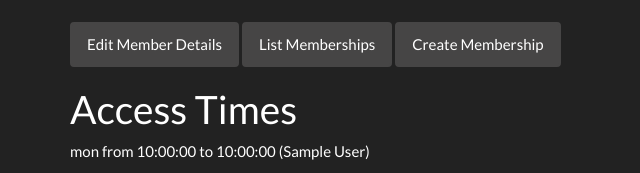
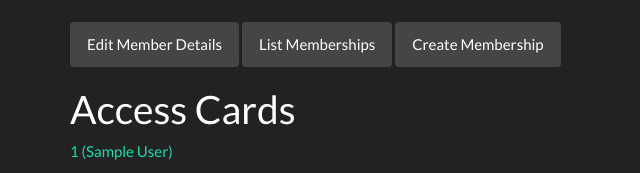
Before and after one commit to C-o-r-E/msys, a Django app: a page that uses msys/members/templates/members/member_details.html in a window 1280 px wide. Shown: the part 719-892 px from the top of the page, without its empty margins (0-640 px from the left). Run offline with Django 3.2, Linux system fonts and the light colour scheme; a user stored in the database is signed in; tables that the repository leaves empty hold one stand-in row (values such as "Sample post"); some libraries are stand-ins or nearby versions.

Commit message:
accessblock only exists in models now

```diff
--- a/msys/members/templates/members/member_details.html
+++ b/msys/members/templates/members/member_details.html
@@ -155,15 +155,6 @@
 <a class="btn btn-default" href="{% url 'addMembershipForMember' member.pk %}">Create Membership</a>
 
 
-{% if access_list %}
-<h1>Access Times</h1>
-{% for access_block in access_list %}
-<p>{{access_block}}</p>
-{% endfor %}
-
-{% endif %} {# if access_list #}
-
-
 {% if access_cards %}
 <h1>Access Cards</h1>
 {% for card in access_cards %}
--- a/msys/members/views.py
+++ b/msys/members/views.py
@@ -84,13 +84,11 @@ def memberDetails(request, member_id):
     logged_in = True
     mem = get_object_or_404(Member, pk=member_id)
 
-    access_list = AccessBlock.objects.filter(member=mem)
     cards = AccessCard.objects.filter(member=mem)
 
     return render(request,
                   'members/member_details.html',
                   {'member': mem,
-                   'access_list': access_list,
                    'access_cards': cards,
                    'logged_in': logged_in}
                  )
@@ -111,12 +109,12 @@ def memberDetailsByRFID(request, rfid):
     card = get_object_or_404(AccessCard, unique_id=rfid)
     mem = card.member
 
-    access_list = AccessBlock.objects.filter(member=mem)
+    cards = AccessCard.objects.filter(member=mem)
 
     return render(request,
                   'members/member_details.html',
                   {'member': mem,
-                   'access_list': access_list,
+                   'access_cards': cards,
                    'logged_in': logged_in}
                  )
 
```
